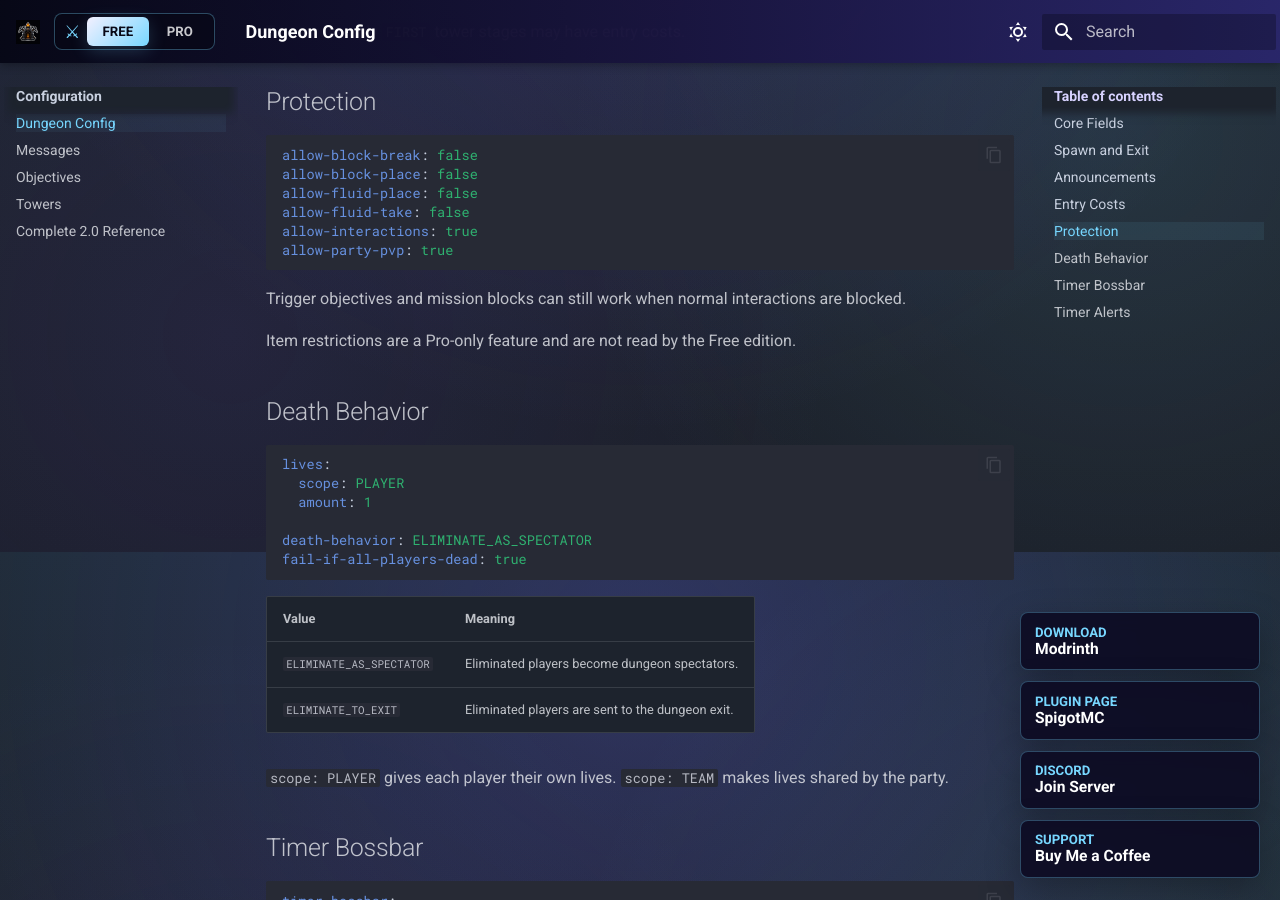
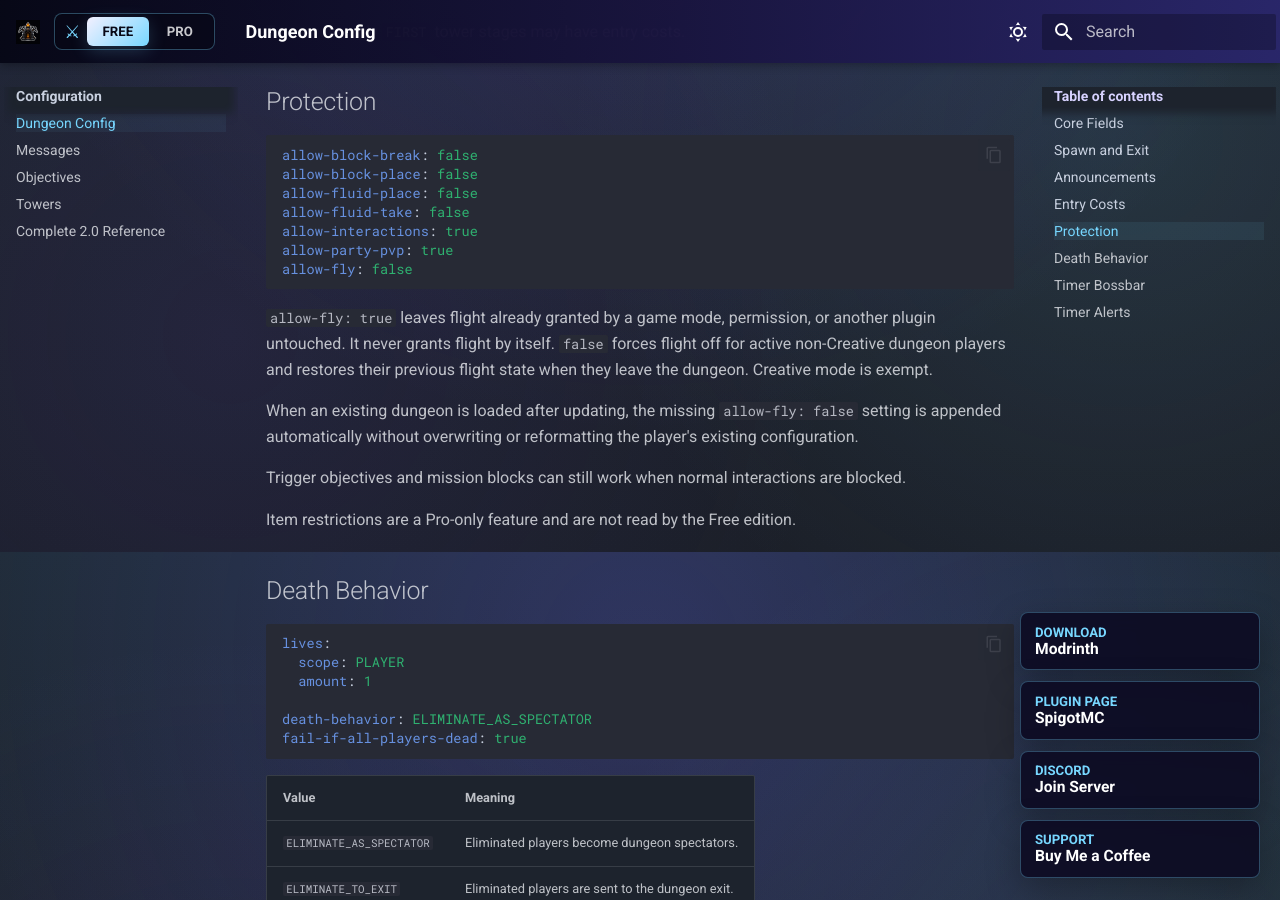
Before and after one commit to wertPL/InstancedDungeons-Docs, an MkDocs documentation site: the page built from docs/configuration.md, in a window 1280 px wide and 900 px high, scrolled down 2148 px. Built offline with MkDocs 1.6.1 and Material for MkDocs 9.7.7, drawn with Linux system fonts in a browser that asks for light colours.

Commit message:
Document allow-fly dungeon rule

````diff
--- a/docs/configuration.md
+++ b/docs/configuration.md
@@ -92,7 +92,12 @@ allow-fluid-place: false
 allow-fluid-take: false
 allow-interactions: true
 allow-party-pvp: true
+allow-fly: false
 ```
+
+`allow-fly: true` leaves flight already granted by a game mode, permission, or another plugin untouched. It never grants flight by itself. `false` forces flight off for active non-Creative dungeon players and restores their previous flight state when they leave the dungeon. Creative mode is exempt.
+
+When an existing dungeon is loaded after updating, the missing `allow-fly: false` setting is appended automatically without overwriting or reformatting the player's existing configuration.
 
 Trigger objectives and mission blocks can still work when normal interactions are blocked.
 
````
Also changed, not shown: docs/complete-2-0-reference.md (+3 -0 lines), docs/pro/complete-2-0-reference.md (+3 -0 lines), docs/pro/configuration.md (+5 -0 lines).
